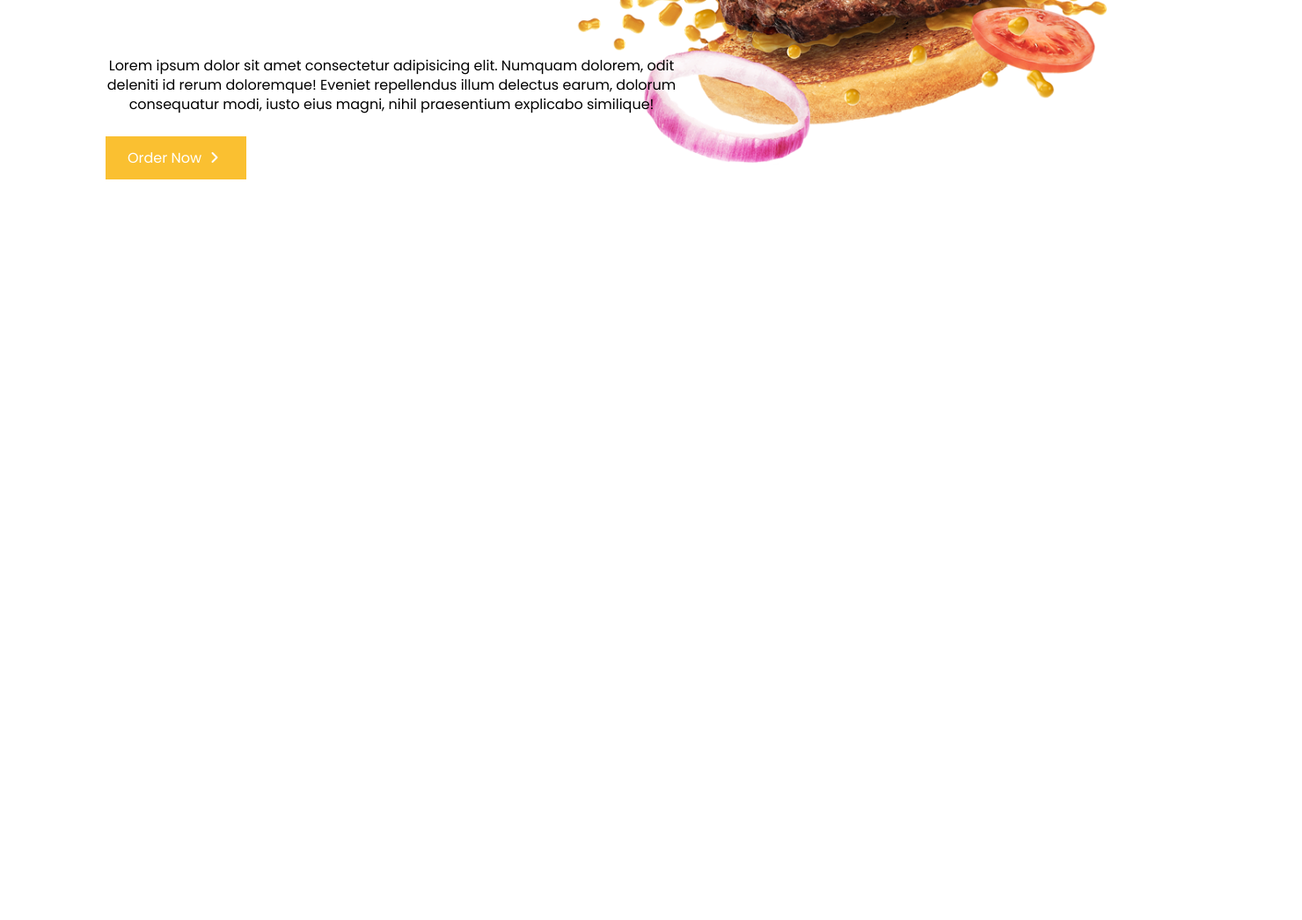
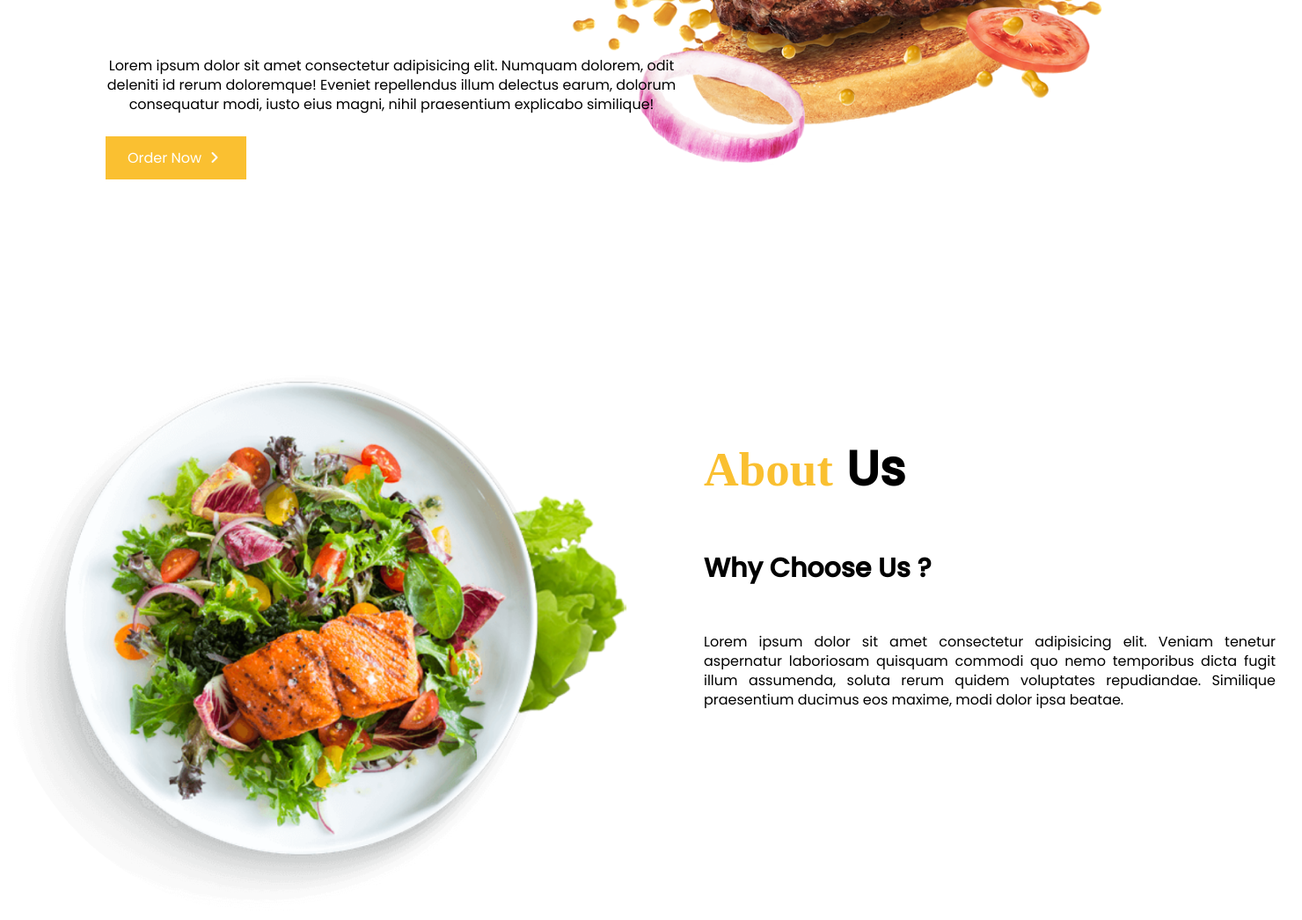
Before and after one commit to angan358/Food-Jam, a plain HTML site: page index.html in a window 1280 px wide. Shown: the part 510-1556 px from the top of the page at 88% size, 1480 px wide, since content can reach past the window. Before the commit the page ends 800 px from the top, so only its background shows below. Drawn offline with Linux system fonts and the light colour scheme.

Commit message:
build the about section of the website

```diff
--- a/CSS/style.css
+++ b/CSS/style.css
@@ -95,6 +95,7 @@ section .main .main-text h1{
 section .main .main-text span{
     margin-left: 15px;
     color: #fac031;
+    font-family: mv boli;
     line-height: 22px;
     font-size: 70px;
 }
@@ -136,3 +137,41 @@ section .main-btn i{
 section .main-btn:hover i{
     transform: translateX(7px);
 }
+
+/* About section======== */
+.about{
+    width: 100%;
+    height: 100vh;
+    padding: 70px 0;
+}
+.about .about-main{
+    display: flex;
+    align-items: center;
+    justify-content: space-around;
+}
+.about .about-main .image img{
+    width: 800px;
+    position: relative;
+    top: 60px;
+}
+.about .about-main .about-text h1 span{
+    color: #fac031;
+    margin-right: 15px;
+    font-family: mv boli;
+}
+.about .about-main .about-text h1{
+    font-size: 55px;
+    position: relative;
+    bottom: 50px;
+}
+.about .about-main .about-text h3{
+    font-size: 30px;
+    margin: 0 0 50px 0;
+
+}
+.about .about-main .about-text p{
+    width: 650px;
+    text-align: justify;
+    margin-right: 30px;
+    line-height: 22px;
+}
--- a/index.html
+++ b/index.html
@@ -49,5 +49,20 @@
             <i class="fa-solid fa-angle-right"></i>
         </div>
     </section>
+
+    <!-- about setion -->
+
+    <div class="about" id="About">
+        <div class="about-main">
+            <div class="image">
+                <img src="./images/Food-Plate.png" alt="Food Plate image">
+            </div>
+            <div class="about-text">
+                <h1><span>About</span>Us</h1>
+                <h3>Why Choose Us ?</h3>
+                <p>Lorem ipsum dolor sit amet consectetur adipisicing elit. Veniam tenetur aspernatur laboriosam quisquam commodi quo nemo temporibus dicta fugit illum assumenda, soluta rerum quidem voluptates repudiandae. Similique praesentium ducimus eos maxime, modi dolor ipsa beatae.</p>
+            </div>
+        </div>
+    </div>
 </body>
 </html>
```
